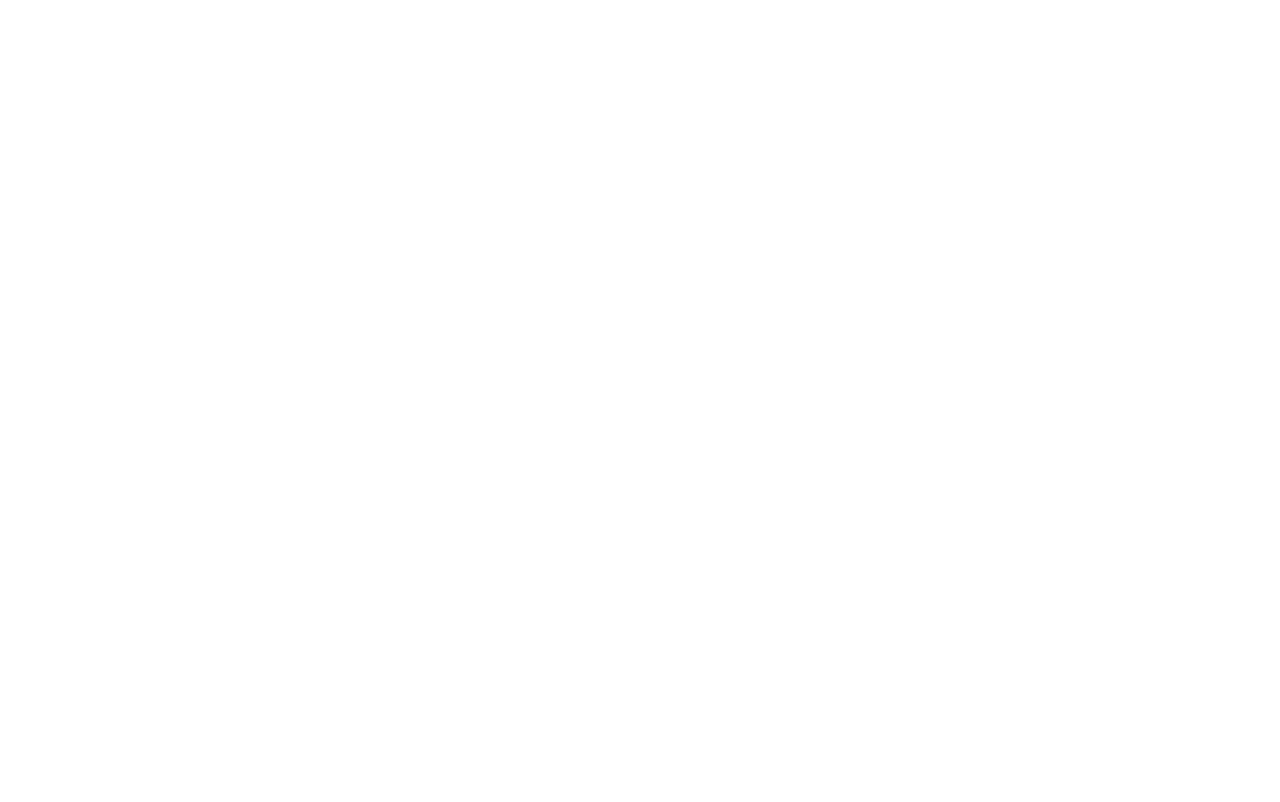
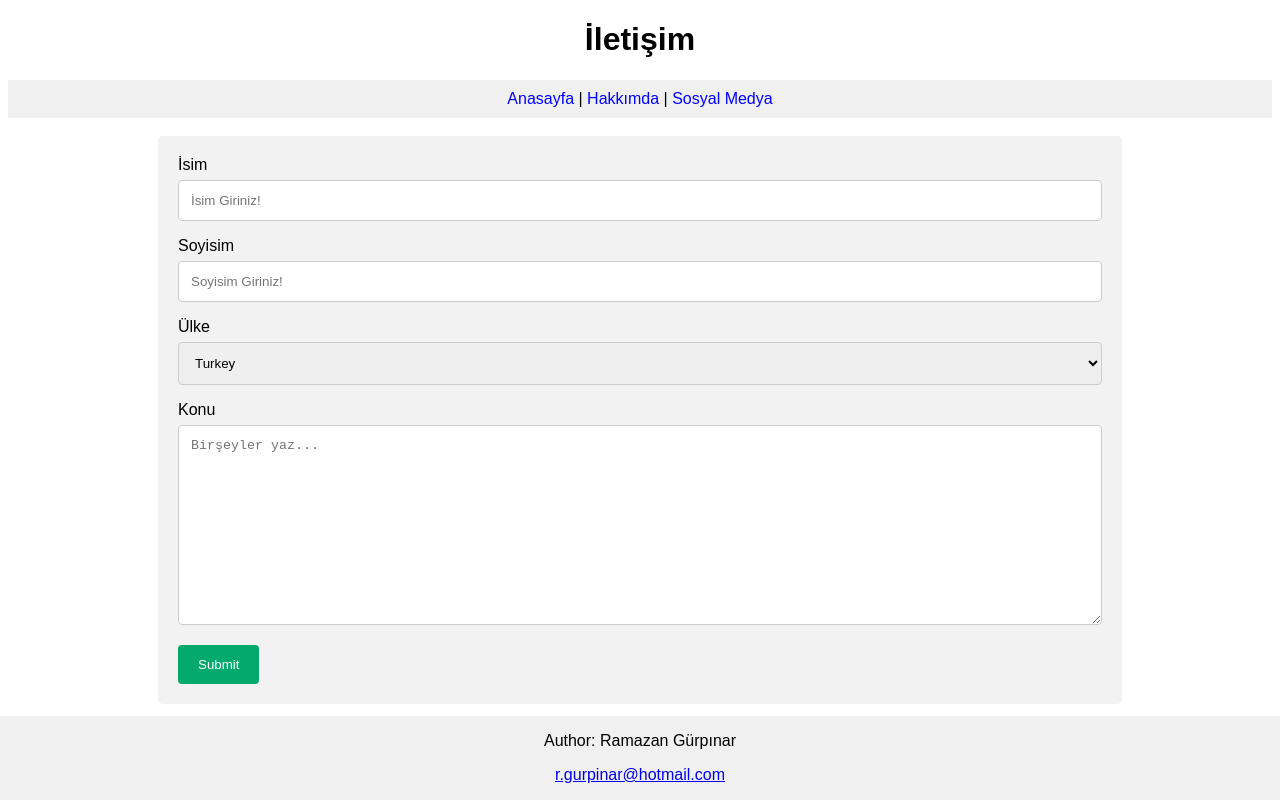
Before and after one commit to ramazangurpinar/kodluyoruzilkrepo, a plain HTML site: page odev_05_CSS/contact.html in a window 1280 px wide. Drawn offline with Linux system fonts and the light colour scheme.

Commit message:
css homework added

```diff
--- a/odev_05_CSS/about.html
+++ b/odev_05_CSS/about.html
@@ -0,0 +1,29 @@
+<!DOCTYPE html>
+<html lang="tr">
+<head>
+    <meta charset="UTF-8">
+    <meta http-equiv="X-UA-Compatible" content="IE=edge">
+    <meta name="viewport" content="width=device-width, initial-scale=1.0">
+    <title>About</title>
+    <link rel="stylesheet" href="style.css">
+</head>
+<body>
+    <h1>Hakkımda</h1>
+    <nav>
+        <a href="index.html">Anasayfa</a> |
+        <a href="social.html">Sosyal Medya</a> |
+        <a href="contact.html">İletişim</a>
+    </nav>
+    <main>
+        <p>Lorem ipsum dolor, sit amet consectetur adipisicing elit. Rerum maiores at ipsum tempore temporibus odio velit reprehenderit excepturi eum nulla, architecto laudantium voluptas ratione vitae eveniet, harum, quos unde quaerat omnis soluta ducimus? Repellat vero quae est ipsum. Et repellat blanditiis veritatis reiciendis expedita nihil sed error praesentium ducimus laborum?</p>
+        <p>Accusamus mollitia sed aut et similique nemo beatae eaque impedit, suscipit consequuntur accusantium tenetur provident sapiente, placeat hic quae! Totam, velit? Voluptates placeat debitis ratione molestiae est incidunt. Ipsam eos enim id et, quidem doloribus quo architecto libero, animi fugiat iusto beatae facere odio? Enim ea qui odit accusamus voluptates.</p>
+        <p>Quis expedita quisquam, minima voluptates ea, dolorum nihil tempore, earum nemo laudantium iste vitae eveniet eius nostrum. Voluptas possimus reprehenderit amet temporibus ipsam nostrum, mollitia quas nam! Alias, inventore similique dolores necessitatibus, esse autem cumque ab corporis porro laborum repudiandae recusandae animi. Quisquam sapiente recusandae distinctio laudantium? Dignissimos, maiores officiis?</p>
+        <p>Voluptatibus et aut fugiat soluta, sint cum accusamus fugit enim possimus! Necessitatibus iusto autem placeat, corrupti, dolorem magni natus tenetur et aliquid odio hic incidunt quos delectus accusamus iste. Soluta tempora, quo sunt consequatur veniam amet laboriosam impedit? Nostrum alias, voluptatem necessitatibus quasi maiores delectus neque debitis qui tempora soluta?</p>
+        <p>Totam, iusto ullam perspiciatis repudiandae aperiam autem molestias placeat explicabo, nostrum minus, ipsa velit assumenda incidunt ducimus vero sunt recusandae sequi! Repellendus, sequi, voluptate vel reiciendis dolor est quasi nobis maiores tenetur, accusamus cupiditate earum. Suscipit non dolor sint qui nostrum commodi cupiditate sequi, debitis est quas necessitatibus cumque molestiae!</p>
+    </main>
+    <footer>
+        <p>Author: Ramazan Gürpınar</p>
+        <p><a href="mailto:r.gurpinar@hotmail.com">r.gurpinar@hotmail.com</a></p>
+    </footer>
+</body>
+</html>
--- a/odev_05_CSS/contact.html
+++ b/odev_05_CSS/contact.html
@@ -0,0 +1,80 @@
+<!DOCTYPE html>
+<html lang="tr">
+<head>
+    <meta charset="UTF-8">
+    <meta http-equiv="X-UA-Compatible" content="IE=edge">
+    <meta name="viewport" content="width=device-width, initial-scale=1.0">
+    <title>About</title>
+    <link rel="stylesheet" href="style.css">
+    <style>
+        body {font-family: Arial, Helvetica, sans-serif;}
+        * {box-sizing: border-box;}
+
+        input[type=text], select, textarea {
+        width: 100%;
+        padding: 12px;
+        border: 1px solid #ccc;
+        border-radius: 4px;
+        box-sizing: border-box;
+        margin-top: 6px;
+        margin-bottom: 16px;
+        resize: vertical;
+        }
+
+        input[type=submit] {
+        background-color: #04AA6D;
+        color: white;
+        padding: 12px 20px;
+        border: none;
+        border-radius: 4px;
+        cursor: pointer;
+        }
+
+        input[type=submit]:hover {
+        background-color: #45a049;
+        }
+
+        .container {
+        border-radius: 5px;
+        background-color: #f2f2f2;
+        padding: 20px;
+        margin-left: 150px;
+        margin-right: 150px;
+        }
+    </style>
+</head>
+<body>
+<h1>İletişim</h1>
+<nav>
+    <a href="index.html">Anasayfa</a> |
+    <a href="about.html">Hakkımda</a> |
+    <a href="social.html">Sosyal Medya</a>
+</nav>
+<br>
+<div class="container">
+  <form action="#">
+    <label for="fname">İsim</label>
+    <input type="text" id="fname" name="firstname" placeholder="İsim Giriniz!">
+
+    <label for="lname">Soyisim</label>
+    <input type="text" id="lname" name="lastname" placeholder="Soyisim Giriniz!">
+
+    <label for="country">Ülke</label>
+    <select id="country" name="country">
+      <option value="turkey">Turkey</option>
+      <option value="usa">USA</option>
+    </select>
+
+    <label for="subject">Konu</label>
+    <textarea id="subject" name="subject" placeholder="Birşeyler yaz..." style="height:200px"></textarea>
+
+    <input type="submit" value="Submit">
+  </form>
+</div>
+<br><br><br><br><br>
+<footer>
+    <p>Author: Ramazan Gürpınar</p>
+    <p><a href="mailto:r.gurpinar@hotmail.com">r.gurpinar@hotmail.com</a></p>
+</footer>
+</body>
+</html>
--- a/odev_05_CSS/style.css
+++ b/odev_05_CSS/style.css
@@ -0,0 +1,31 @@
+h1 {
+    text-align: center;
+}
+nav {
+    background-color: rgb(240, 240, 240);
+    padding: 10px;
+    text-align: center;
+}
+nav>a {
+    color:blue;
+    text-decoration: none;
+}
+footer {
+    position: fixed;
+    left: 0;
+    bottom: 0;
+    width: 100%;
+    background-color: rgb(240, 240, 240);
+    text-align: center;
+ }
+ main {
+    padding-left: 25px;
+    padding-right: 25px;
+    text-align: left;
+ }
+ .center {
+    margin: auto;
+    width: 50%;
+    border: 1px solid rgb(240, 240, 240);
+    padding: 10px;
+  }
```
Also changed, not shown: odev_05_CSS/index.html (+17 -1 lines), odev_05_CSS/social.html (added, +73 -0 lines), odev_05_CSS/images/patika-dev-computer.gif (added).
